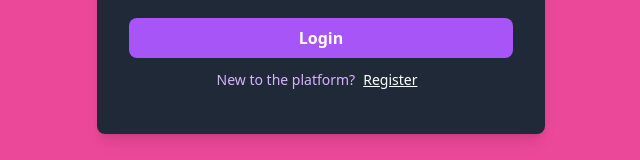
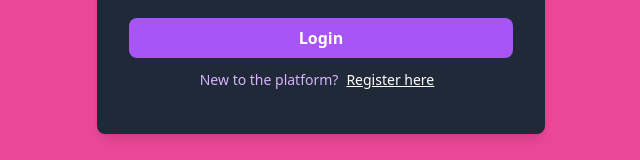
Before and after one commit to RiyaRaj28/Stree, a React (Vite) app in the folder client/: page /login in a window 1280 px wide. Shown: the part 460-620 px from the top of the page, without its empty margins (319-959 px from the left). Built offline with nearby package versions, Linux system fonts and the light colour scheme; no server answers.

Commit message:
added bottomwarning button text

```diff
--- a/client/src/components/auth/LoginForm.jsx
+++ b/client/src/components/auth/LoginForm.jsx
@@ -79,44 +79,6 @@ function LoginForm() {
             }
         }
     };
-      //  const response = await axios.post(`${backendUrl}/api/auth/login`, loginData, {
-      //   headers: {
-      //     'Content-Type': 'application/json',
-      //   },
-      // });
-      // console.log("hi hello  testinggg", response.response.data);
-      // const response = await fetch(`${backendUrl}/api/auth/login`, {
-      //   method: 'POST',
-      //   headers: {
-      //     'Content-Type': 'application/json',
-      //   },
-      //   body: JSON.stringify(loginData),
-      // });
-
-      // if (response.ok)
-      //   {
-      //     alert("Login successful");
-      //     const res_data = await response.json();
-      //     console.log("response from server : ", res_data);
-
-      //     storeTokenInLS(res_data.token);
-
-      //     setLoginData({
-      //       userName: '',
-      //       password: '',
-      //     });
-
-      //     navigate("/");
-      //   } else {
-      //     alert("Login failed");
-      //     console.log("Login failed");
-      //   }
-
-    //   console.log('Response:', response);
-    // } catch (error) {
-    //   console.error('Error login:', error);
-    // }
-  //};
 
   return (
     <div className="bg-gray-800 p-8 rounded-lg shadow-lg w-full max-w-md -z-0">
@@ -154,7 +116,7 @@ function LoginForm() {
         </button>
 
 
-        <BottomWarning to={"/register"} label={"New to the platform?"} ButtonText={"Register"} />
+        <BottomWarning to={"/register"} label={"New to the platform?"} ButtonText={"Register here"} />
 
       </form>
     </div>
```
